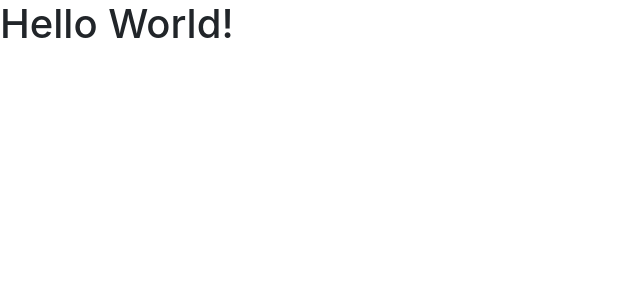
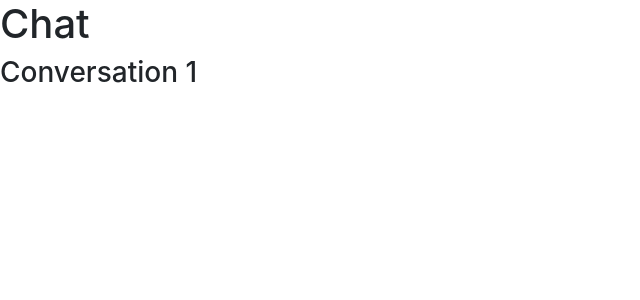
Before and after one commit to Minology/kChat, a React app in the folder frontend/: page /chat/1 in a window 1280 px wide. Shown: the top 300 px of the page, without its empty margins (0-640 px from the left). Built offline with nearby package versions, Linux system fonts and the light colour scheme.

Commit message:
Initial React Router setup

```diff
--- a/frontend/package.json
+++ b/frontend/package.json
@@ -19,6 +19,7 @@
     "path": "^0.12.7",
     "react": "^16.13.0",
     "react-dom": "^16.13.0",
+    "react-router-dom": "^5.1.2",
     "react-test-renderer": "^16.13.0",
     "style-loader": "^1.1.3",
     "webpack": "^4.41.6",
--- a/frontend/src/components/App.jsx
+++ b/frontend/src/components/App.jsx
@@ -1,13 +1,27 @@
 import React from 'react';
+import {
+    Switch,
+    Route
+} from 'react-router-dom';
+import LogIn from './LogIn.jsx'
+import Chat from './Chat.jsx'
 
-class App extends React.Component {
+export default class App extends React.Component {
     render() {
         return (
             <div>
-                <h1>Hello World!</h1>
+                <Switch>
+                    <Route exact path="/login">
+                        <LogIn />
+                    </Route>
+                    <Route path="/chat">
+                        <Chat />
+                    </Route>
+                    <Route>
+                        <h1>Not found</h1>
+                    </Route>
+                </Switch>
             </div>
         );
     }
 }
-
-export default App;
--- /dev/null
+++ b/frontend/src/components/Chat.jsx
@@ -0,0 +1,25 @@
+import React from 'react';
+import {
+    Switch,
+    Route,
+    Redirect,
+    useRouteMatch
+} from 'react-router-dom';
+import Conversation from './Conversation.jsx';
+
+export default function Chat() {
+    let match = useRouteMatch();
+    return (
+        <div>
+            <h1>Chat</h1>
+            <Switch>
+                <Route exact path={match.path}>
+                    <Redirect to={`${match.path}/1`}/>
+                </Route>
+                <Route path={`${match.path}/:id`}>
+                    <Conversation />
+                </Route>
+            </Switch>
+        </div>
+    )
+}
--- /dev/null
+++ b/frontend/src/components/Conversation.jsx
@@ -0,0 +1,11 @@
+import React from 'react';
+import {
+    useParams
+} from 'react-router-dom';
+
+export default function Conversation() {
+    let { id } = useParams();
+    return (
+        <h3>Conversation { id }</h3>
+    )
+}
--- /dev/null
+++ b/frontend/src/components/LogIn.jsx
@@ -0,0 +1,22 @@
+import React from 'react';
+
+export default class LogIn extends React.Component {
+    constructor(props) {
+        super(props);
+
+        this.onSubmit = this.onSubmit.bind(this);
+    }
+
+    onSubmit() {
+    }
+
+    render() {
+        return (
+            <form>
+                <input placeholder="Username" type="text" />
+                <input placeholder="Password" type="password" />
+                <button onClick={this.onSubmit}>Submit</button>
+            </form>
+        )
+    }
+}
--- a/frontend/src/index.html
+++ b/frontend/src/index.html
@@ -2,7 +2,7 @@
 <html>
     <head>
         <meta charset="utf-8"/>
-        <title>UTDVN</title>
+        <title>kChat</title>
         <link
             href="https://stackpath.bootstrapcdn.com/bootstrap/4.4.1/css/bootstrap.min.css"
             rel="stylesheet"
--- a/frontend/src/index.js
+++ b/frontend/src/index.js
@@ -1,5 +1,10 @@
 import React from 'react';
 import ReactDOM from 'react-dom';
+import { BrowserRouter as Router } from 'react-router-dom';
 import App from "./components/App.jsx";
 
-ReactDOM.render(<App/>, document.getElementById("root"));
+ReactDOM.render(
+    <Router>
+        <App/>
+    </Router>,
+    document.getElementById("root"));
--- a/frontend/webpack.config.js
+++ b/frontend/webpack.config.js
@@ -11,7 +11,8 @@ module.exports = {
   entry: './src/index.js',
   output: {
     path: path.resolve('dist'),
-    filename: 'index-bundle.js'
+    filename: 'index-bundle.js',
+    publicPath: '/'
   },
   module: {
     rules: [
@@ -20,5 +21,8 @@ module.exports = {
       { test: /\.css$/i, use: ['style-loader', 'css-loader']},
     ]
   },
+  devServer: {
+    historyApiFallback: true,
+  },
   plugins: [HtmlWebpackPluginConfig]
 }
```
Also changed, not shown: 1 other file (tests, documents, lock files or other folders).
